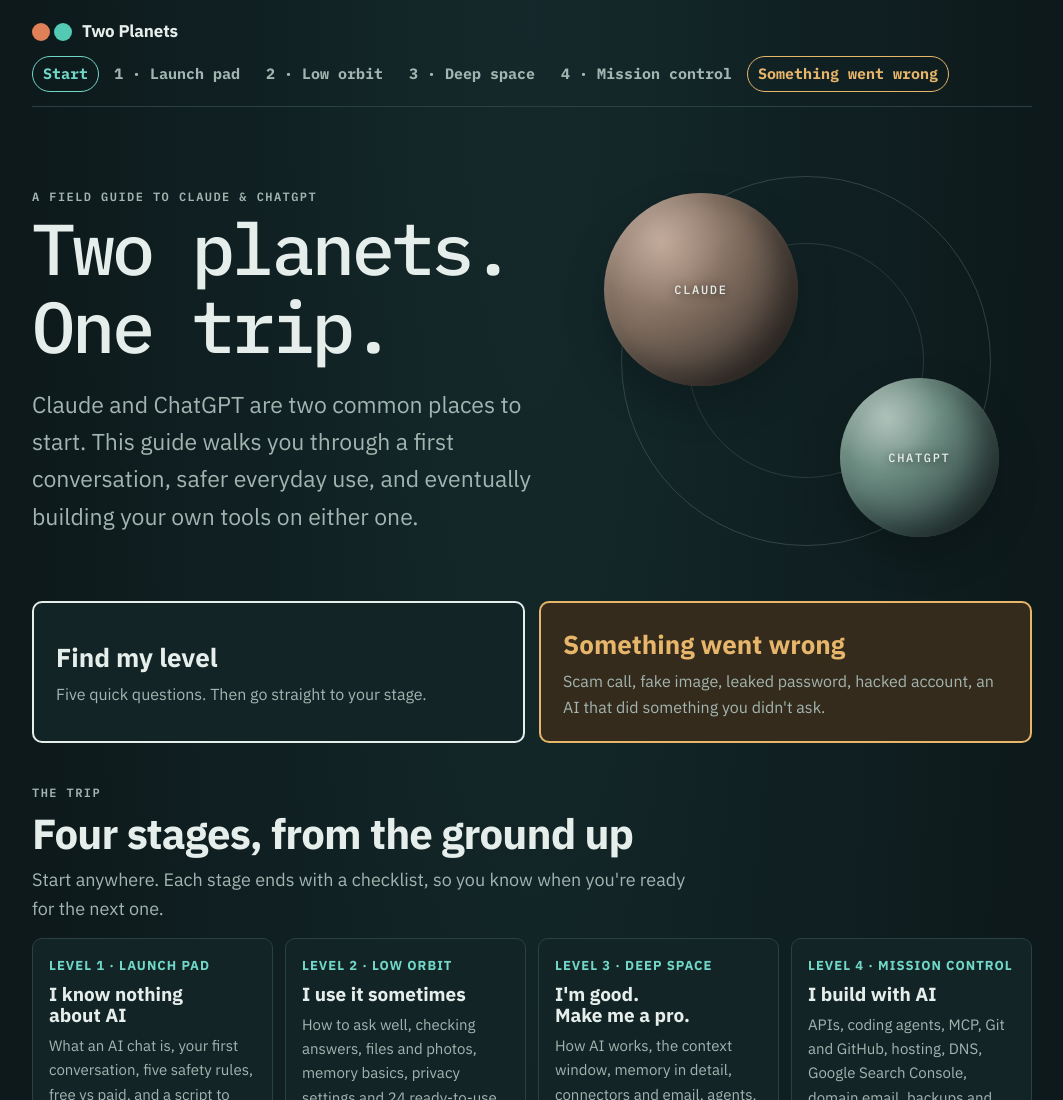
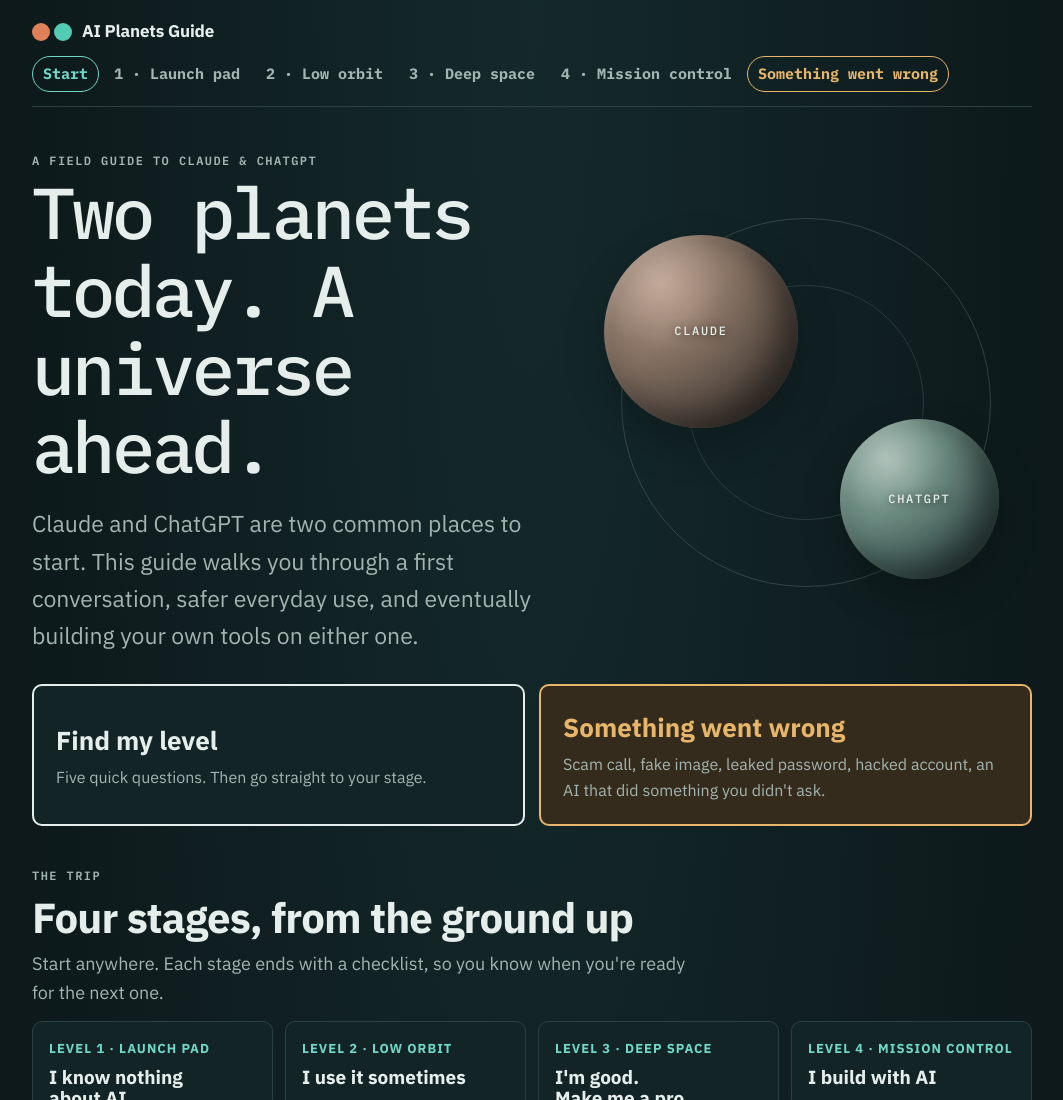
Before and after one commit to dmitrid1718-oss/aiplanets.guide, a plain HTML site: page index.html in a window 1280 px wide. Shown: the top 1100 px of the page, without its empty margins (108-1171 px from the left). Drawn offline with Linux system fonts and the light colour scheme; no server answers.

Commit message:
Update guide branding to AI Planets Guide

```diff
--- a/index.html
+++ b/index.html
@@ -4,7 +4,7 @@
 <meta charset="utf-8">
 <meta name="viewport" content="width=device-width,initial-scale=1,viewport-fit=cover">
 <meta name="description" content="A calm, practical field guide to using Claude and ChatGPT safely, from your first conversation to building with AI.">
-<title>Two Planets</title>
+<title>AI Planets Guide</title>
 
 <link rel="preconnect" href="https://fonts.googleapis.com">
 <link rel="stylesheet" href="https://fonts.googleapis.com/css2?family=IBM+Plex+Mono:wght@400;500;600;700&family=IBM+Plex+Sans:wght@400;500;600;700&display=swap">
@@ -73,7 +73,7 @@
 <body>
 <div class="wrap" id="top">
   <nav class="topnav" aria-label="Guide sections">
-    <a class="brand" href="index.html"><span class="orbs" aria-hidden="true"><i></i><i></i></span><b>Two Planets</b></a>
+    <a class="brand" href="index.html"><span class="orbs" aria-hidden="true"><i></i><i></i></span><b>AI Planets Guide</b></a>
     <ul>
       <li><a href="index.html" aria-current="page">Start</a></li>
       <li><a href="level1.html">1 · Launch pad</a></li>
@@ -87,7 +87,7 @@
   <header class="sky">
     <div class="lede">
       <p class="eyebrow">A field guide to Claude &amp; ChatGPT</p>
-      <h1>Two planets. One trip.</h1>
+      <h1>Two planets today. A universe ahead.</h1>
       <p class="sub">Claude and ChatGPT are two common places to start. This guide walks you through a first conversation, safer everyday use, and eventually building your own tools on either one.</p>
     </div>
     <div class="orbit" aria-hidden="true">
```
